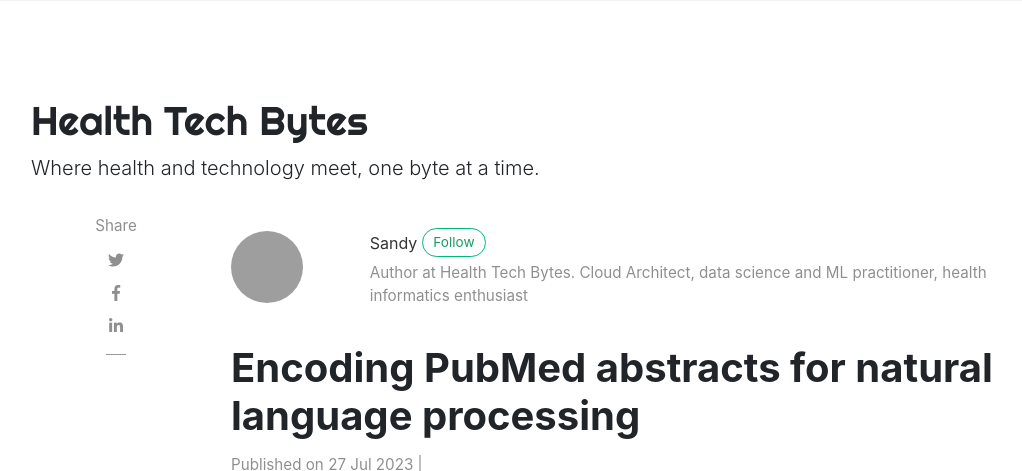
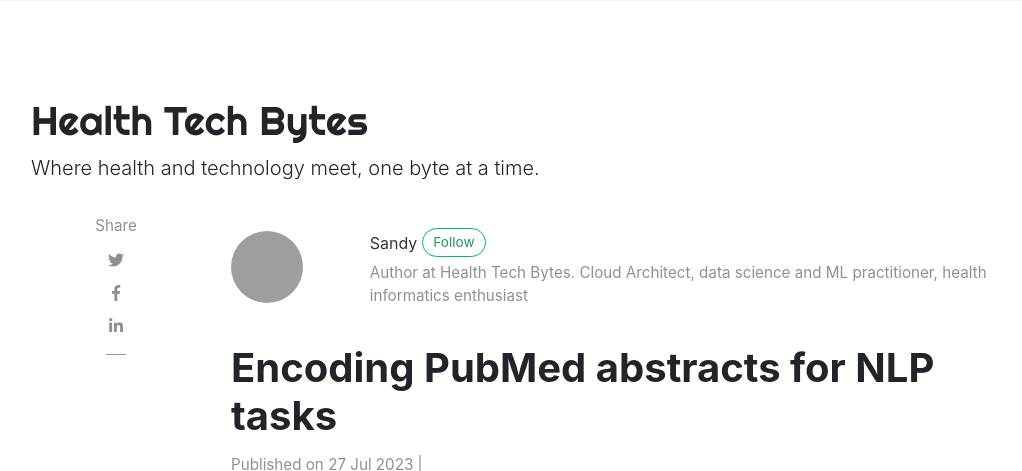
Before and after one commit to slsu0424/slsu0424.github.io, a Jekyll site: the page built from _posts/2023-07-27-test.md, in a window 1280 px wide and 900 px high, cut to the strip 0-471 px from the top of the window. Shown: the whole strip, without its empty margins (54-1076 px from the left). Built offline with Jekyll 4.4.1, drawn with Linux system fonts in a browser that asks for light colours; nearby versions of some CDN libraries; comment, search, counter and statistics services are not loaded; grey boxes are pictures that could not be loaded.

Commit message:
Update 2023-07-27-test.md

```diff
--- a/_posts/2023-07-27-test.md
+++ b/_posts/2023-07-27-test.md
@@ -1,6 +1,6 @@
 ---
 layout: post
-title:  "Encoding PubMed abstracts for natural language processing"
+title:  "Encoding PubMed abstracts for NLP tasks"
 author: sandy
 categories: [ PubMed, NLP, tutorial ]
 image: assets/images/OIP.jpeg
```
